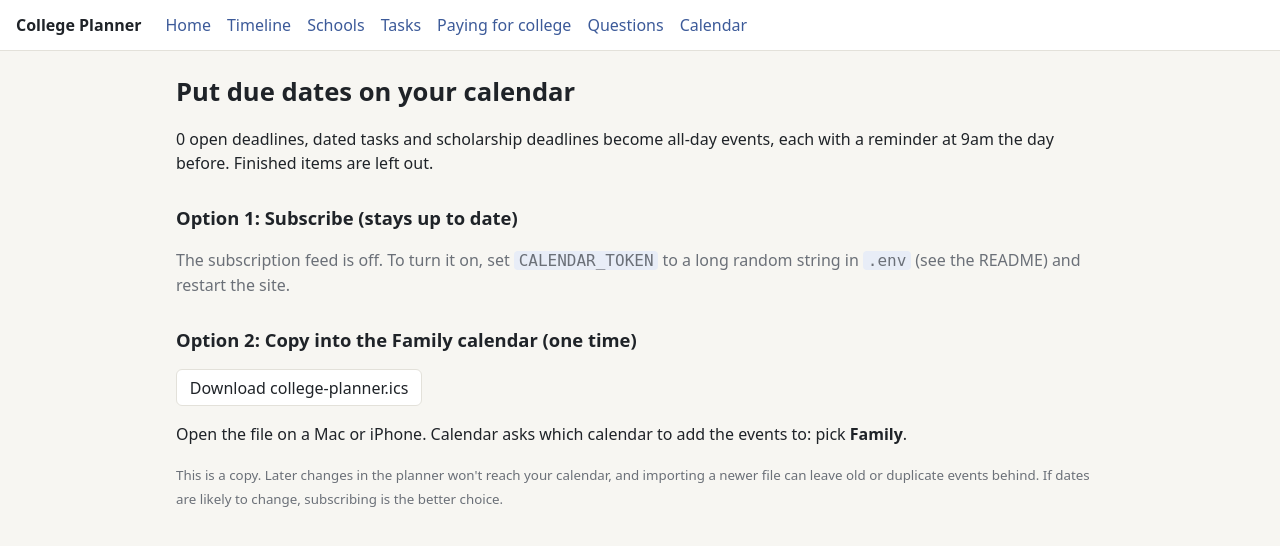
After one commit to evanmathis/collegeplanner, a Flask app: page /calendar in a window 1280 px wide. The commit adds this page. Shown: the top 546 px of the page. Run offline with Flask 3, Linux system fonts and the light colour scheme.

Commit message:
Add calendar export for Apple Calendar's Family calendar
New Calendar page with two options: a subscribable .ics feed at
/calendar/<CALENDAR_TOKEN>.ics (stays in sync; shows as its own calendar)
and a one-time college-planner.ics download to import into Family. Open
deadlines, dated tasks and scholarship deadlines become all-day events with
stable UIDs and a reminder the day before.

Co-Authored-By: Claude Opus 5.5 (1M context) <noreply@anthropic.com>
Claude-Session: https://claude.ai/code/session_01WYR94JrpP8Um6gddmr2Zer

```diff
--- a/planner/__init__.py
+++ b/planner/__init__.py
@@ -19,6 +19,8 @@ def create_app(config=None):
         SQLALCHEMY_ENGINE_OPTIONS={"pool_pre_ping": True, "pool_recycle": 280},
         # When unset, the site is open (fine for local testing only).
         PLANNER_PASSWORD=os.environ.get("PLANNER_PASSWORD", ""),
+        # Secret part of the calendar feed URL; the feed is off when unset.
+        CALENDAR_TOKEN=os.environ.get("CALENDAR_TOKEN", ""),
     )
     if config:
         app.config.update(config)
--- /dev/null
+++ b/planner/ical.py
@@ -0,0 +1,62 @@
+"""Turn planner items into an iCalendar (.ics) file for Apple Calendar, Google, Outlook."""
+from datetime import datetime, timedelta, timezone
+
+PRODID = "-//College Planner//EN"
+
+
+def escape(text):
+    return (str(text or "").replace("\\", "\\\\").replace(";", "\\;")
+            .replace(",", "\\,").replace("\r\n", "\\n").replace("\n", "\\n"))
+
+
+def fold(line):
+    """RFC 5545: lines over 75 octets continue on the next line after a space."""
+    data = line.encode("utf-8")
+    if len(data) <= 75:
+        return line
+    parts, start, limit = [], 0, 75
+    while start < len(data):
+        end = min(start + limit, len(data))
+        while end < len(data) and (data[end] & 0xC0) == 0x80:  # don't split a UTF-8 char
+            end -= 1
+        parts.append(data[start:end].decode("utf-8"))
+        start, limit = end, 74  # continuation lines lose one octet to the leading space
+    return "\r\n ".join(parts)
+
+
+def build_calendar(items, planner_url, name="College Planner"):
+    """items: dicts from views.timeline_items(). Each becomes an all-day event.
+
+    UIDs come from the record type and id, so when a date or title changes the
+    calendar app updates the existing event instead of adding a second one.
+    """
+    stamp = datetime.now(timezone.utc).strftime("%Y%m%dT%H%M%SZ")
+    lines = ["BEGIN:VCALENDAR", "VERSION:2.0", f"PRODID:{PRODID}", "CALSCALE:GREGORIAN",
+             "METHOD:PUBLISH", f"X-WR-CALNAME:{escape(name)}",
+             "REFRESH-INTERVAL;VALUE=DURATION:PT6H", "X-PUBLISHED-TTL:PT6H"]
+    for item in items:
+        obj = item["obj"]
+        school = item["school"].name if item.get("school") else ""
+        summary = f"{school}: {item['title']}" if school else item["title"]
+        details = [item["label"]]
+        if getattr(obj, "notes", ""):
+            details.append(obj.notes)
+        details.append(f"Open the planner: {planner_url}")
+        lines += [
+            "BEGIN:VEVENT",
+            f"UID:{item['kind']}-{obj.id}@college-planner",
+            f"DTSTAMP:{stamp}",
+            f"DTSTART;VALUE=DATE:{item['date']:%Y%m%d}",
+            f"DTEND;VALUE=DATE:{item['date'] + timedelta(days=1):%Y%m%d}",
+            f"SUMMARY:{escape(summary)}",
+            f"DESCRIPTION:{escape(chr(10).join(details))}",
+            f"URL:{planner_url}",
+            f"CATEGORIES:{escape(item['label'])}",
+            "TRANSP:TRANSPARENT",
+            # Reminder at 9am the day before (all-day events start at midnight).
+            "BEGIN:VALARM", "ACTION:DISPLAY", f"DESCRIPTION:{escape(summary)}",
+            "TRIGGER:-PT15H", "END:VALARM",
+            "END:VEVENT",
+        ]
+    lines.append("END:VCALENDAR")
+    return "\r\n".join(fold(line) for line in lines) + "\r\n"
--- a/planner/static/style.css
+++ b/planner/static/style.css
@@ -102,3 +102,6 @@ ul.plain li { padding: .3rem 0; }
 .guide { background: var(--card); border: 1px solid var(--line); border-radius: 8px; padding: .6rem 1rem; }
 .guide summary { font-weight: 600; cursor: pointer; }
 .guide li { margin: .35rem 0; }
+label.copy { display: grid; gap: .25rem; font-weight: 600; font-size: .9rem; margin: .8rem 0; }
+label.copy input { font: inherit; font-weight: 400; font-size: .85rem; padding: .45rem .6rem; border-radius: 6px;
+  border: 1px solid var(--line); background: var(--card); color: var(--ink); width: 100%; }
--- a/planner/templates/base.html
+++ b/planner/templates/base.html
@@ -16,6 +16,7 @@
     <a href="{{ url_for('planner.tasks') }}">Tasks</a>
     <a href="{{ url_for('planner.aid') }}">Paying for college</a>
     <a href="{{ url_for('planner.questions') }}">Questions</a>
+    <a href="{{ url_for('planner.calendar') }}">Calendar</a>
     {% if login_enabled and session.logged_in %}
     <form method="post" action="{{ url_for('planner.logout') }}" class="inline">
       <input type="hidden" name="_csrf" value="{{ csrf_token }}">
--- /dev/null
+++ b/planner/templates/calendar.html
@@ -0,0 +1,31 @@
+{% extends "base.html" %}
+{% block title %}Calendar{% endblock %}
+{% block content %}
+<h1>Put due dates on your calendar</h1>
+<p>{{ count }} open deadlines, dated tasks and scholarship deadlines become all-day events, each with a reminder at 9am the day before. Finished items are left out.</p>
+
+<section>
+  <h2>Option 1: Subscribe (stays up to date)</h2>
+  {% if feed_url %}
+  <p>Your calendar app checks the planner every few hours, so new dates and changes show up on their own and finished items drop off.</p>
+  <ul class="plain">
+    <li><b>iPhone / iPad / Mac:</b> <a class="btn small" href="{{ webcal_url }}">Subscribe in Apple Calendar</a>
+      <br><small class="muted">Or in Calendar on a Mac: File › New Calendar Subscription, and paste the address below. Choose "iCloud" as the location so it shows on every device.</small></li>
+    <li><b>Google Calendar:</b> Other calendars › + › From URL, and paste the address below.</li>
+  </ul>
+  <label class="copy">Feed address (keep it private; anyone with it can see the dates)
+    <input type="text" readonly value="{{ feed_url }}" onclick="this.select()">
+  </label>
+  <p class="muted"><small>A subscription appears as its own calendar named "College Planner", next to Family. Calendar apps can't merge a subscription into an existing calendar. You can give it the same color as Family and share the subscription address with the rest of the family.</small></p>
+  {% else %}
+  <p class="muted">The subscription feed is off. To turn it on, set <code>CALENDAR_TOKEN</code> to a long random string in <code>.env</code> (see the README) and restart the site.</p>
+  {% endif %}
+</section>
+
+<section>
+  <h2>Option 2: Copy into the Family calendar (one time)</h2>
+  <p><a class="btn" href="{{ url_for('planner.calendar_download') }}">Download college-planner.ics</a></p>
+  <p>Open the file on a Mac or iPhone. Calendar asks which calendar to add the events to: pick <b>Family</b>.</p>
+  <p class="muted"><small>This is a copy. Later changes in the planner won't reach your calendar, and importing a newer file can leave old or duplicate events behind. If dates are likely to change, subscribing is the better choice.</small></p>
+</section>
+{% endblock %}
--- a/planner/views.py
+++ b/planner/views.py
@@ -3,10 +3,11 @@ import secrets
 from collections import OrderedDict
 from datetime import date, timedelta
 
-from flask import (Blueprint, abort, current_app, flash, redirect, render_template,
-                   request, session, url_for)
+from flask import (Blueprint, Response, abort, current_app, flash, redirect,
+                   render_template, request, session, url_for)
 
 from . import db
+from .ical import build_calendar
 from .models import (DEADLINE_KINDS, FEE_WAIVER_STATUSES, QUESTION_TOPICS,
                      SCHOLARSHIP_STATUSES, SCHOOL_STATUSES, TASK_CATEGORIES, Deadline,
                      Link, Question, Scholarship, School, Task)
@@ -73,7 +74,9 @@ REQUIRED = {"name", "title", "label", "url", "question", "due_date"}
 
 @bp.before_app_request
 def guard():
-    if request.endpoint in ("planner.login", "static"):
+    # The calendar feed is protected by the secret token in its URL instead,
+    # because calendar apps can't log in.
+    if request.endpoint in ("planner.login", "planner.calendar_feed", "static"):
         return None
     password = current_app.config["PLANNER_PASSWORD"]
     if password and not session.get("logged_in"):
@@ -201,6 +204,37 @@ def aid():
                            fee_waiver_statuses=FEE_WAIVER_STATUSES)
 
 
+def calendar_response(download):
+    body = build_calendar(timeline_items(), url_for("planner.timeline", _external=True))
+    resp = Response(body, mimetype="text/calendar")
+    if download:
+        resp.headers["Content-Disposition"] = "attachment; filename=college-planner.ics"
+    return resp
+
+
+@bp.route("/calendar")
+def calendar():
+    token = current_app.config["CALENDAR_TOKEN"]
+    feed_url = url_for("planner.calendar_feed", token=token, _external=True) if token else ""
+    return render_template("calendar.html", feed_url=feed_url,
+                           webcal_url=feed_url.replace("https://", "webcal://", 1)
+                           .replace("http://", "webcal://", 1),
+                           count=len(timeline_items()))
+
+
+@bp.route("/calendar.ics")
+def calendar_download():
+    return calendar_response(download=True)
+
+
+@bp.route("/calendar/<token>.ics")
+def calendar_feed(token):
+    expected = current_app.config["CALENDAR_TOKEN"]
+    if not expected or not hmac.compare_digest(token, expected):
+        abort(404)
+    return calendar_response(download=False)
+
+
 @bp.route("/schools/<int:id>/fee-waiver", methods=["POST"])
 def set_fee_waiver(id):
     school = db.get_or_404(School, id)
```
Also changed, not shown: tests/test_app.py (+32 -0 lines), README.md, 1 other file.
